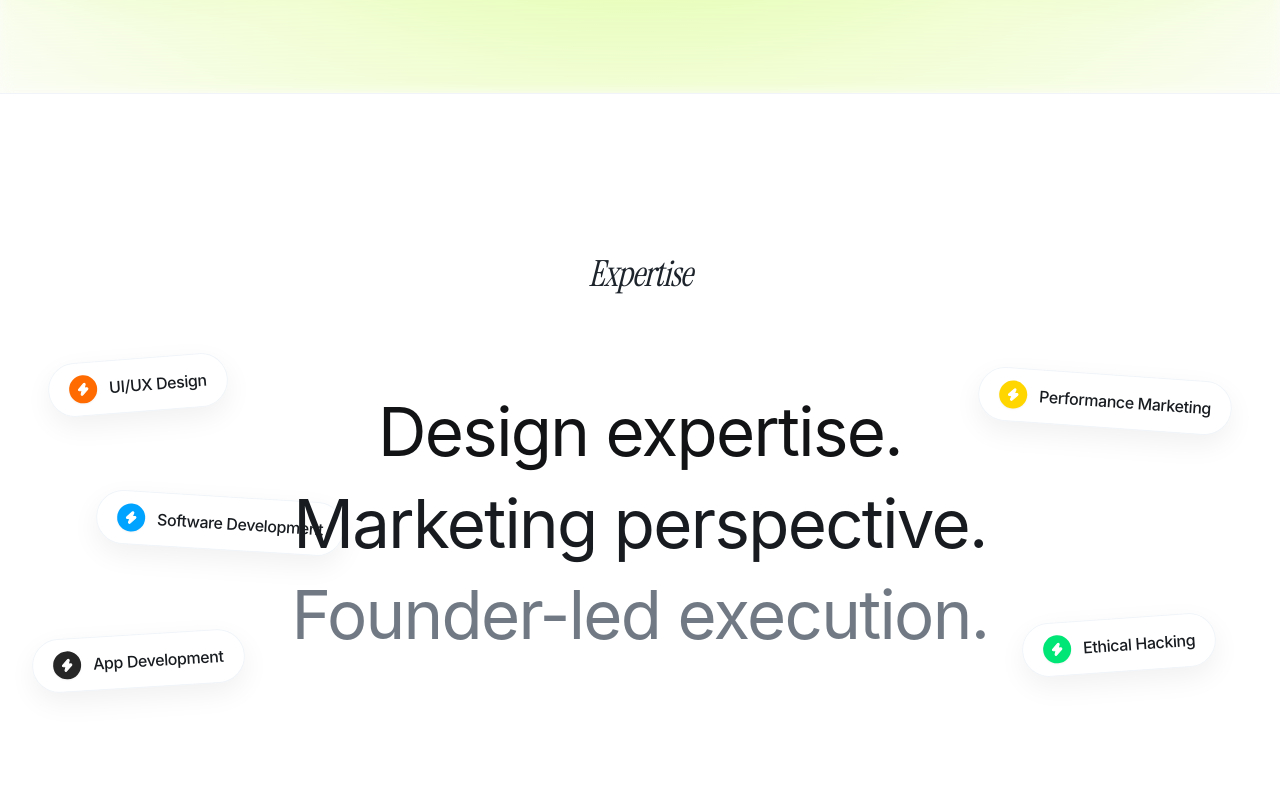
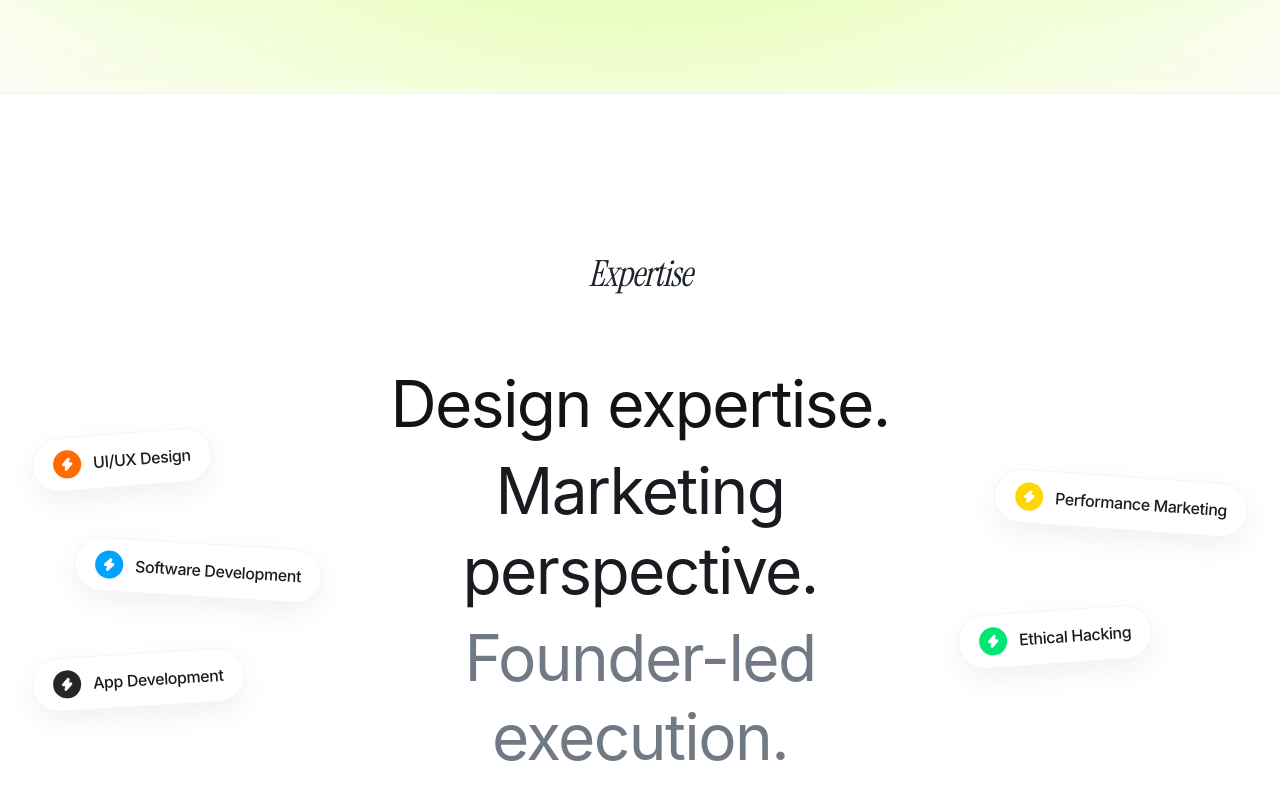
Before and after one commit to pooja-187/IT_firm_Portfolio, a Next.js app: page / in a window 1280 px wide. Shown: the part 1410-2210 px from the top of the page. Built offline with nearby package versions, Linux system fonts and the light colour scheme.

Commit message:
fix: resolve pill overlap by adopting 3-column dedicated flanking grid architecture

```diff
--- a/src/components/ExpertiseSection.tsx
+++ b/src/components/ExpertiseSection.tsx
@@ -10,8 +10,7 @@ interface ExpertisePillData {
   name: string;
   iconBg: string;
   rotation: number;
-  side: 'left' | 'right';
-  className: string;
+  offsetClass: string;
 }
 
 export default function ExpertiseSection() {
@@ -23,52 +22,46 @@ export default function ExpertiseSection() {
   const leftPillsRef = useRef<(HTMLDivElement | null)[]>([]);
   const rightPillsRef = useRef<(HTMLDivElement | null)[]>([]);
 
-  // Exact 5 approved expertise areas matching reference pill styling (circular badge with lightning spark)
-  const pills: ExpertisePillData[] = [
+  const leftPills: ExpertisePillData[] = [
     {
       id: 'ui-ux',
       name: 'UI/UX Design',
       iconBg: 'bg-[#FF6B00]', // Reference Vibrant Orange
       rotation: -4.5,
-      side: 'left',
-      className: 'top-2 sm:top-4 -left-12 sm:-left-28 lg:-left-36',
+      offsetClass: 'self-start',
     },
     {
       id: 'software-dev',
       name: 'Software Development',
       iconBg: 'bg-[#00A3FF]', // Reference Cyan/Electric Blue
       rotation: 3.5,
-      side: 'left',
-      className: 'top-1/2 -translate-y-1/2 -left-6 sm:-left-16 lg:-left-24',
+      offsetClass: 'self-end translate-x-2 xl:translate-x-6',
     },
     {
       id: 'app-dev',
       name: 'App Development',
       iconBg: 'bg-[#262626]', // Reference Charcoal/Black
       rotation: -3.5,
-      side: 'left',
-      className: 'bottom-2 sm:bottom-4 -left-14 sm:-left-32 lg:-left-40',
+      offsetClass: 'self-start -translate-x-2',
     },
+  ];
+
+  const rightPills: ExpertisePillData[] = [
     {
       id: 'performance-mkt',
       name: 'Performance Marketing',
       iconBg: 'bg-[#FFD600]', // Reference Bright Yellow
       rotation: 4,
-      side: 'right',
-      className: 'top-4 sm:top-8 -right-12 sm:-right-28 lg:-right-36',
+      offsetClass: 'self-end translate-x-2',
     },
     {
       id: 'ethical-hacking',
       name: 'Ethical Hacking',
       iconBg: 'bg-[#00E676]', // Reference Vivid Green
       rotation: -4,
-      side: 'right',
-      className: 'bottom-4 sm:bottom-8 -right-10 sm:-right-24 lg:-right-32',
+      offsetClass: 'self-start -translate-x-2 xl:-translate-x-6',
     },
   ];
-
-  const leftPills = pills.filter((p) => p.side === 'left');
-  const rightPills = pills.filter((p) => p.side === 'right');
 
   useEffect(() => {
     if (typeof window === 'undefined') return;
@@ -124,7 +117,7 @@ export default function ExpertiseSection() {
         validLeftPills,
         {
           opacity: 0,
-          x: -120,
+          x: -100,
           scale: 0.94,
         },
         {
@@ -144,7 +137,7 @@ export default function ExpertiseSection() {
         validRightPills,
         {
           opacity: 0,
-          x: 120,
+          x: 100,
           scale: 0.94,
         },
         {
@@ -162,6 +155,8 @@ export default function ExpertiseSection() {
     return () => ctx.revert();
   }, []);
 
+  const allPills = [...leftPills, ...rightPills];
+
   return (
     <section
       ref={sectionRef}
@@ -169,23 +164,50 @@ export default function ExpertiseSection() {
       aria-labelledby="expertise-heading"
       className="relative w-full bg-[#FFFFFF] py-24 sm:py-32 lg:py-40 overflow-hidden border-t border-slate-100"
     >
-      <div className="relative w-full max-w-6xl mx-auto px-6 sm:px-8">
+      <div className="relative w-full max-w-7xl mx-auto px-4 sm:px-6 lg:px-8">
 
         {/* Top Editorial Label inspired by the reference ("Hallo!" -> "Expertise") */}
-        <div ref={labelRef} className="text-center mb-8 sm:mb-12">
+        <div ref={labelRef} className="text-center mb-10 sm:mb-14">
           <span className="font-serif italic text-3xl sm:text-4xl text-[#1E242B] font-normal tracking-tight">
             Expertise
           </span>
         </div>
 
-        {/* Central Stage: Central Statement tightly framed by floating tilted pills */}
-        <div className="relative max-w-3xl lg:max-w-4xl mx-auto py-8 sm:py-12 flex items-center justify-center">
+        {/* 3-Column Flanking Stage: Zero Collision, Zero Overlap, Perfect Organic Alignment */}
+        <div className="grid grid-cols-1 md:grid-cols-[220px_1fr_220px] lg:grid-cols-[260px_1fr_260px] xl:grid-cols-[290px_1fr_290px] items-center gap-6 lg:gap-8 min-h-[380px] sm:min-h-[440px]">
 
-          {/* Main Central Typography (SEO-Structured H2 matching reference line breaks) */}
-          <div className="relative z-10 text-center px-4">
+          {/* Left Flanking Column (3 Staggered Pills) */}
+          <div className="hidden md:flex flex-col justify-center gap-10 lg:gap-14">
+            {leftPills.map((pill, idx) => (
+              <div
+                key={pill.id}
+                ref={(el) => {
+                  leftPillsRef.current[idx] = el;
+                }}
+                className={`w-fit ${pill.offsetClass}`}
+              >
+                <div
+                  style={{ transform: `rotate(${pill.rotation}deg)` }}
+                  className="group inline-flex items-center gap-3 px-4 py-2.5 sm:px-5 sm:py-3 rounded-full bg-white border border-slate-100 shadow-[0_10px_28px_rgba(0,0,0,0.06)] hover:shadow-[0_16px_36px_rgba(0,0,0,0.12)] hover:-translate-y-1 hover:scale-105 transition-all duration-300 cursor-default select-none"
+                >
+                  <span
+                    className={`flex items-center justify-center w-6 h-6 sm:w-7 sm:h-7 rounded-full ${pill.iconBg} shadow-sm shrink-0`}
+                  >
+                    <Zap className="w-3.5 h-3.5 text-white fill-white" />
+                  </span>
+                  <span className="font-sans text-sm sm:text-[15px] xl:text-base font-medium text-[#181C20] tracking-tight whitespace-nowrap">
+                    {pill.name}
+                  </span>
+                </div>
+              </div>
+            ))}
+          </div>
+
+          {/* Central Statement Column (SEO-Structured H2) */}
+          <div className="text-center px-2 sm:px-4">
             <h2
               id="expertise-heading"
-              className="font-sans font-normal tracking-[-0.025em] text-[#111315] text-3xl sm:text-5xl md:text-[3.6rem] lg:text-[4.2rem] leading-[1.2] sm:leading-[1.22] lg:leading-[1.24]"
+              className="font-sans font-normal tracking-[-0.025em] text-[#111315] text-3xl sm:text-4xl md:text-[2.75rem] lg:text-[3.5rem] xl:text-[4rem] leading-[1.2] sm:leading-[1.22] lg:leading-[1.24]"
             >
               <span ref={line1Ref} className="block text-[#111315]">
                 Design expertise.
@@ -199,17 +221,15 @@ export default function ExpertiseSection() {
             </h2>
           </div>
 
-          {/* Desktop Floating Pills Stage (Flanking the central text) */}
-          <div className="hidden md:block absolute inset-0 pointer-events-none">
-
-            {/* Left Side Floating Pills */}
-            {leftPills.map((pill, idx) => (
+          {/* Right Flanking Column (2 Staggered Pills) */}
+          <div className="hidden md:flex flex-col justify-center gap-14 lg:gap-20">
+            {rightPills.map((pill, idx) => (
               <div
                 key={pill.id}
                 ref={(el) => {
-                  leftPillsRef.current[idx] = el;
+                  rightPillsRef.current[idx] = el;
                 }}
-                className={`absolute ${pill.className} pointer-events-auto`}
+                className={`w-fit ${pill.offsetClass}`}
               >
                 <div
                   style={{ transform: `rotate(${pill.rotation}deg)` }}
@@ -220,45 +240,19 @@ export default function ExpertiseSection() {
                   >
                     <Zap className="w-3.5 h-3.5 text-white fill-white" />
                   </span>
-                  <span className="font-sans text-sm sm:text-base font-medium text-[#181C20] tracking-tight whitespace-nowrap">
+                  <span className="font-sans text-sm sm:text-[15px] xl:text-base font-medium text-[#181C20] tracking-tight whitespace-nowrap">
                     {pill.name}
                   </span>
                 </div>
               </div>
             ))}
-
-            {/* Right Side Floating Pills */}
-            {rightPills.map((pill, idx) => (
-              <div
-                key={pill.id}
-                ref={(el) => {
-                  rightPillsRef.current[idx] = el;
-                }}
-                className={`absolute ${pill.className} pointer-events-auto`}
-              >
-                <div
-                  style={{ transform: `rotate(${pill.rotation}deg)` }}
-                  className="group inline-flex items-center gap-3 px-4 py-2.5 sm:px-5 sm:py-3 rounded-full bg-white border border-slate-100 shadow-[0_10px_28px_rgba(0,0,0,0.06)] hover:shadow-[0_16px_36px_rgba(0,0,0,0.12)] hover:-translate-y-1 hover:scale-105 transition-all duration-300 cursor-default select-none"
-                >
-                  <span
-                    className={`flex items-center justify-center w-6 h-6 sm:w-7 sm:h-7 rounded-full ${pill.iconBg} shadow-sm shrink-0`}
-                  >
-                    <Zap className="w-3.5 h-3.5 text-white fill-white" />
-                  </span>
-                  <span className="font-sans text-sm sm:text-base font-medium text-[#181C20] tracking-tight whitespace-nowrap">
-                    {pill.name}
-                  </span>
-                </div>
-              </div>
-            ))}
-
           </div>
 
         </div>
 
-        {/* Mobile Responsive Floating/Staggered Pills Layout */}
-        <div className="md:hidden mt-8 flex flex-wrap justify-center gap-3 px-2">
-          {pills.map((pill) => (
+        {/* Mobile Responsive Staggered Layout */}
+        <div className="md:hidden mt-10 flex flex-wrap justify-center gap-3 px-2">
+          {allPills.map((pill) => (
             <div
               key={`mobile-${pill.id}`}
               style={{ transform: `rotate(${pill.rotation * 0.75}deg)` }}
```
